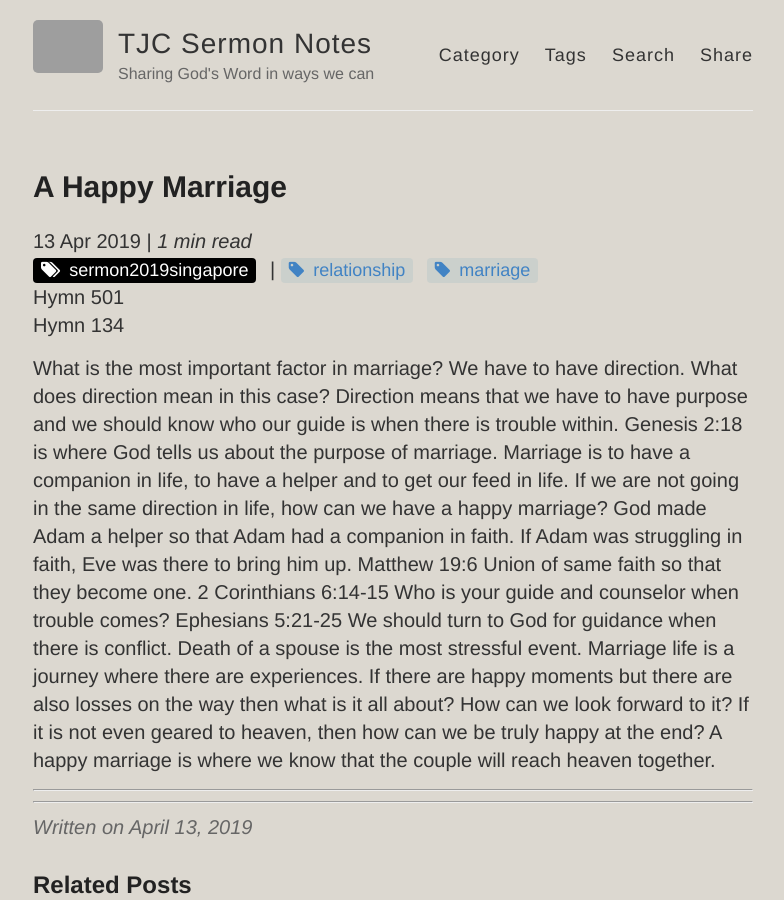
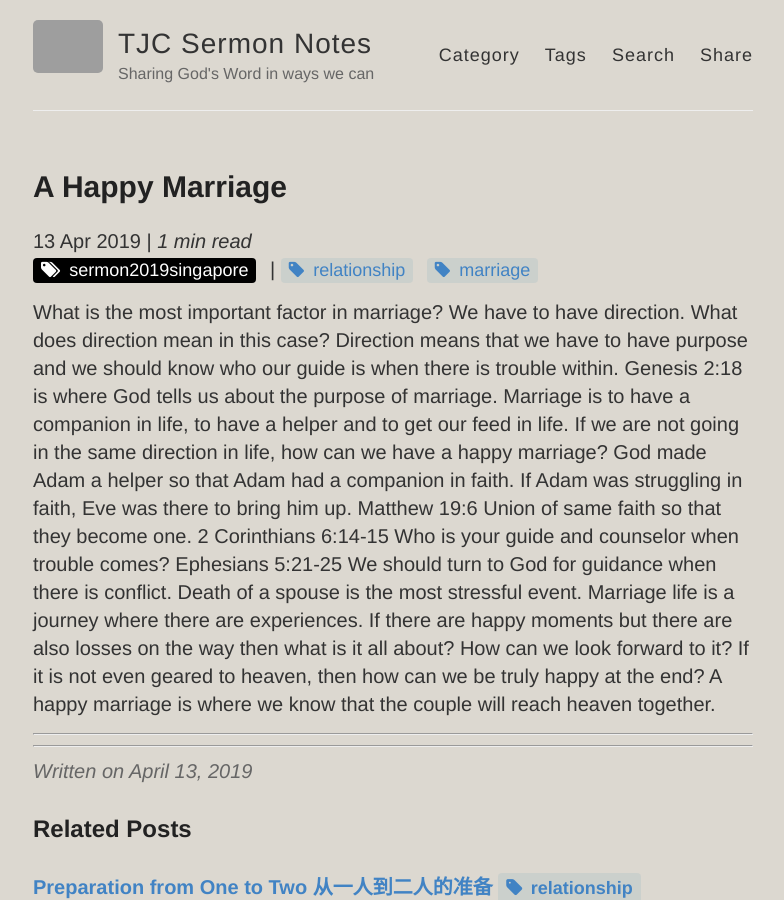
Before and after one commit to catchupTJC/catchuptjc.github.io, a Jekyll site: the page built from _posts/2019-04-13-A Happy Marriage.md, in a window 1280 px wide and 900 px high. Shown: the whole window, without its empty margins (247-1031 px from the left). Built offline with Jekyll 4.4.1, drawn with Linux system fonts in a browser that asks for light colours; nearby versions of some CDN libraries; comment, search, counter and statistics services are not loaded; grey boxes are pictures that could not be loaded.

Commit message:
Update post.html

```diff
--- a/_layouts/post.html
+++ b/_layouts/post.html
@@ -17,12 +17,6 @@ layout: default
   {% if page.tags %} |
   {% for tag in page.tags %}
     <a href="{{ site.baseurl }}{{ site.tag_page }}#{{ tag | slugify }}" class="post-tag">{{ tag }}</a>
-  {% endfor %}
-  {% endif %}
-
-  {% if page.hymns %}
-  {% for hymn in page.hymns %}
-    <div class="post-hymn">Hymn {{ hymn }}</div>
   {% endfor %}
   {% endif %}
 
```
